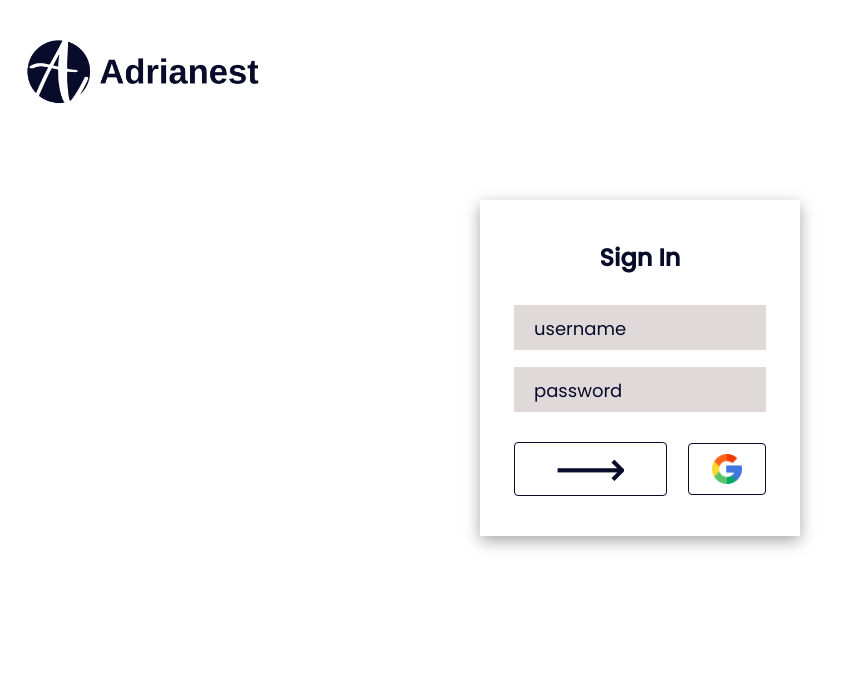
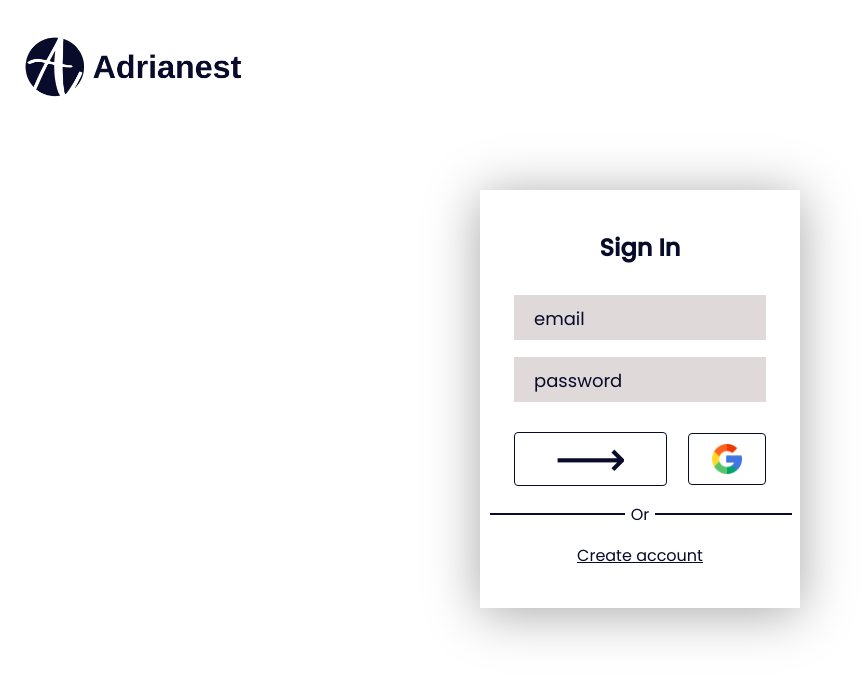
Before and after one commit to deadAdrian/adrianest, a React (Create React App) app: page / in a window 1280 px wide. Shown: the top 680 px of the page, without its empty margins (0-866 px from the left). Built offline with nearby package versions, Linux system fonts and the light colour scheme.

Commit message:
added loginPage animations 1

```diff
--- a/package.json
+++ b/package.json
@@ -7,6 +7,8 @@
     "@testing-library/jest-dom": "^5.16.4",
     "@testing-library/react": "^13.3.0",
     "@testing-library/user-event": "^13.5.0",
+    "firebase": "^9.8.2",
+    "framer-motion": "^6.3.6",
     "react": "^18.1.0",
     "react-dom": "^18.1.0",
     "react-router-dom": "^6.3.0",
--- a/src/App.js
+++ b/src/App.js
@@ -1,11 +1,12 @@
 import React from "react";
 import {HashRouter as Router, Routes, Route} from 'react-router-dom';
 import { LoginPage } from './pages/loginPage';
-
+import { Header } from './components/header';
 function App() {
   return (
     <div className="App">
       <Router>
+        <Header />
         <Routes>
           <Route path="/" element={<LoginPage />}/>
         </Routes>
--- a/src/components/header.js
+++ b/src/components/header.js
@@ -1,12 +1,16 @@
 import React from "react";
-import {Link} from 'react-router-dom';
+import { Link } from 'react-router-dom';
+import { motion } from 'framer-motion';
 import '../pageStyles/myHeader.scss';
 
 export const Header = () => {
 
     return (
-        <div className="myHeader">
-            <Link to="/"><img src={`${process.env.PUBLIC_URL}/assets/imgs/logo.png`}/></Link>
-        </div>
+        <motion.div className="myHeader"
+            initial={{ y: -100, opacity: 0 }}
+            animate={{ y: 0, opacity: 1}}
+        >
+            <Link to="/"><img src={`${process.env.PUBLIC_URL}/assets/imgs/logo.png`} /></Link>
+        </motion.div>
     );
 }
--- a/src/pageStyles/loginPage.scss
+++ b/src/pageStyles/loginPage.scss
@@ -14,8 +14,8 @@
         align-items:center;
         margin: 50px auto;
         width: 300px;
-        box-shadow: rgba(0, 0, 0, 0.35) 0px 5px 15px;
-
+        box-shadow: rgba(0, 0, 0, 0.35) 0px 5px 50px;
+        user-select: none;
         h2{
             color: $primary-color;
             cursor: default;
@@ -109,8 +109,40 @@
             }
        }
 
+        .orDiv{
+            position: relative;
+            width: 100%;
+            display: flex;
+            justify-content: center;
+            hr{
+                border: 1px solid $primary-color;
+                position: absolute;
+                width: 100%;
+                top: 19px;
+                left: 0px;
+                z-index: -2;
+            }
+            p{
+                position: relative;
+                background-color:white;
+                width: 30px;
+                text-align: center;
+                z-index: 10;
+            }
 
+        }
 
+       .loginOptions{
+            p{
+               margin: 0px;
+               cursor: default;
+            }
+            .createAccP{
+               text-decoration: underline;
+               cursor: pointer;
+
+            }
+       }
 
     }
 }
--- a/src/pageStyles/myHeader.scss
+++ b/src/pageStyles/myHeader.scss
@@ -2,8 +2,9 @@
 
 .myHeader{
     display: flex;
+    user-select: none;
     width: 100%;
-    height: 150px;
+    height: 140px;
     img{
         max-height: 100%;
     }
--- a/src/pages/loginPage.js
+++ b/src/pages/loginPage.js
@@ -1,19 +1,37 @@
 import React from 'react';
 import {Header} from '../components/header';
+import {motion} from 'framer-motion';
 import '../pageStyles/loginPage.scss';
+
+const containerVariants = {
+    hidden:{
+        x: "100vw"
+    },
+    visible:{
+        x: 0,
+        transition:{
+            delay: 0.3,
+            type:"spring",
+            stiffness: 80
+        }
+    }
+}
 
 export const LoginPage = () => {
 
     return (
         <div className="loginPage">
-            <Header />
-            <div className="loginDiv">
+            <motion.div className="loginDiv"
+                variants={containerVariants}
+                initial="hidden"
+                animate="visible"
+            >
                 <h2>Sign In</h2>
 
                 <div className="inputsDiv">
                     <div className="myInput">
-                        <input type="text" placeholder="username"/>
-                        <p className="usernameIndicator">username</p>
+                        <input type="text" placeholder="email"/>
+                        <p className="usernameIndicator">email</p>
                     </div>
                     <div className="myInput">
                         <input type="password" placeholder="password"/>
@@ -29,8 +47,21 @@ export const LoginPage = () => {
 
                 </div>
 
+                <div className="orDiv">
+                    <p>Or</p>
+                    <hr/>
+                </div>
 
-            </div>
+                <div className="loginOptions">
+                    <motion.p
+                        className="createAccP"
+                        whileHover={{ scale: 1.07 }}
+                        transition={{type: "spring", stiffness:150}}
+                    >Create account</motion.p>
+                </div>
+
+
+            </motion.div>
         </div>
     );
 }
```
Also changed, not shown: src/components/firebaseStuff.js (added, +30 -0 lines), 1 other file (tests, documents, lock files or other folders).
